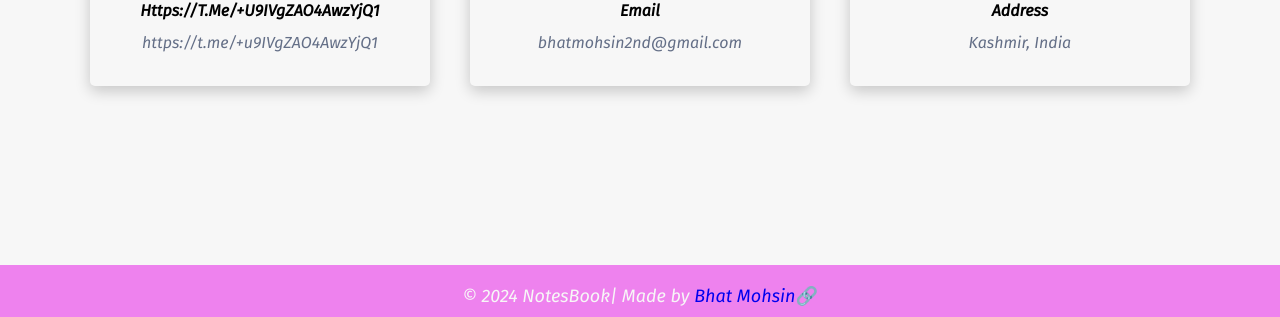
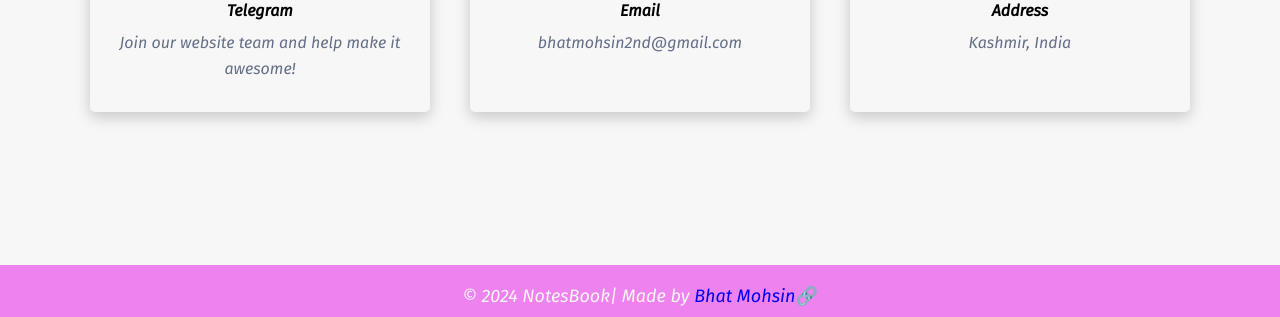
Before and after one commit to bhatmohsin/notesbook, a plain HTML site: page pages/semester_5.html in a window 1280 px wide. Shown: the part 3459-3776 px from the top of the page. Drawn offline with nearby package versions, Linux system fonts and the light colour scheme.

Commit message:
Update semester_5.html

```diff
--- a/pages/semester_5.html
+++ b/pages/semester_5.html
@@ -372,10 +372,11 @@
                 <!--===== contact item start =====-->
                 <div class="contact-item">
                     <div class="contact-item-inner">
-                        <a href="https://t.me/@Myo_sin">
+                        <a href="https://t.me/+u9IVgZAO4AwzYjQ1">
                         <i class="fab fa-telegram"></i>
-                        <span>https://t.me/+u9IVgZAO4AwzYjQ1</span>
-                        <p>https://t.me/+u9IVgZAO4AwzYjQ1</p>
+                        <span>Telegram</span>
+                        <p>Join our website team and help make it awesome!
+</p>
                     </a>
                     </div>
                 </div>
```
